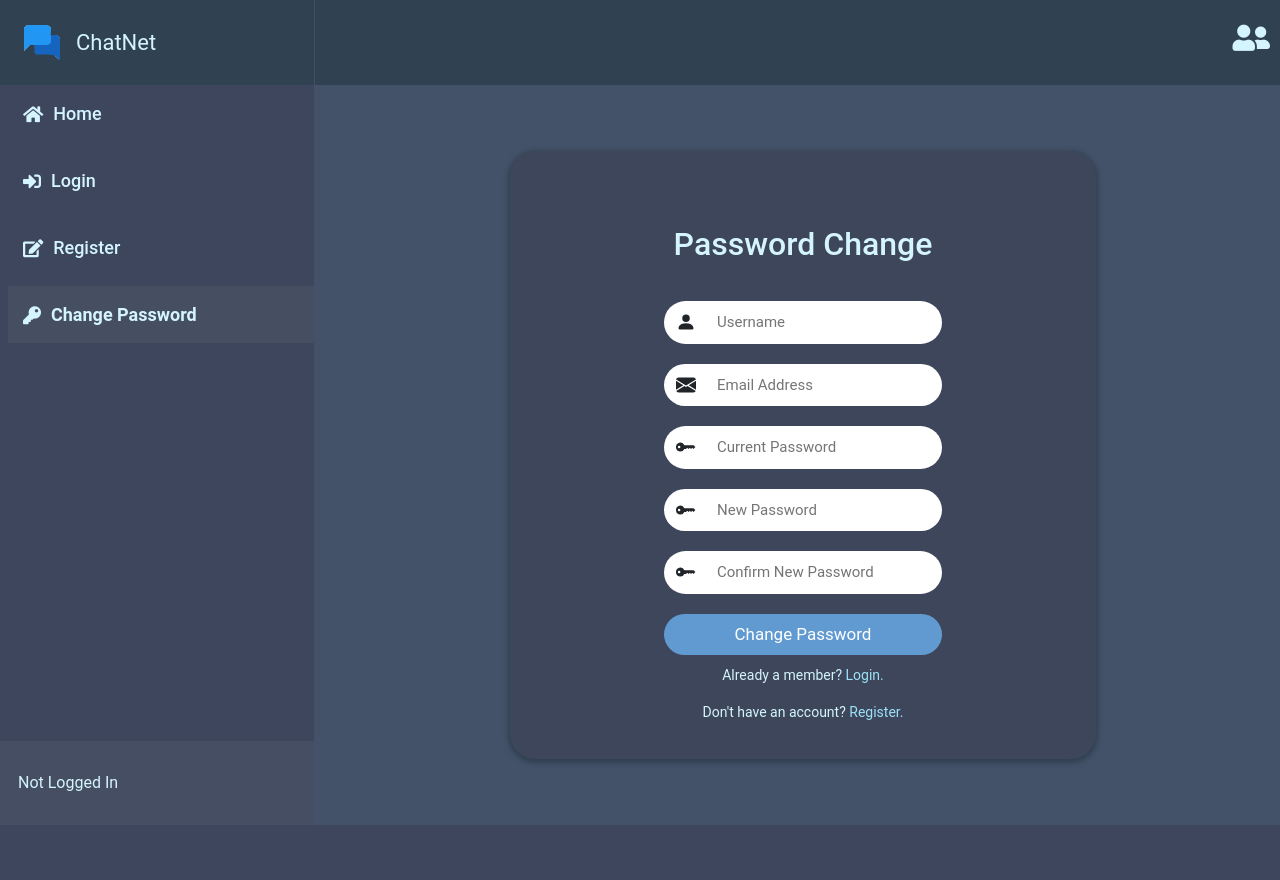
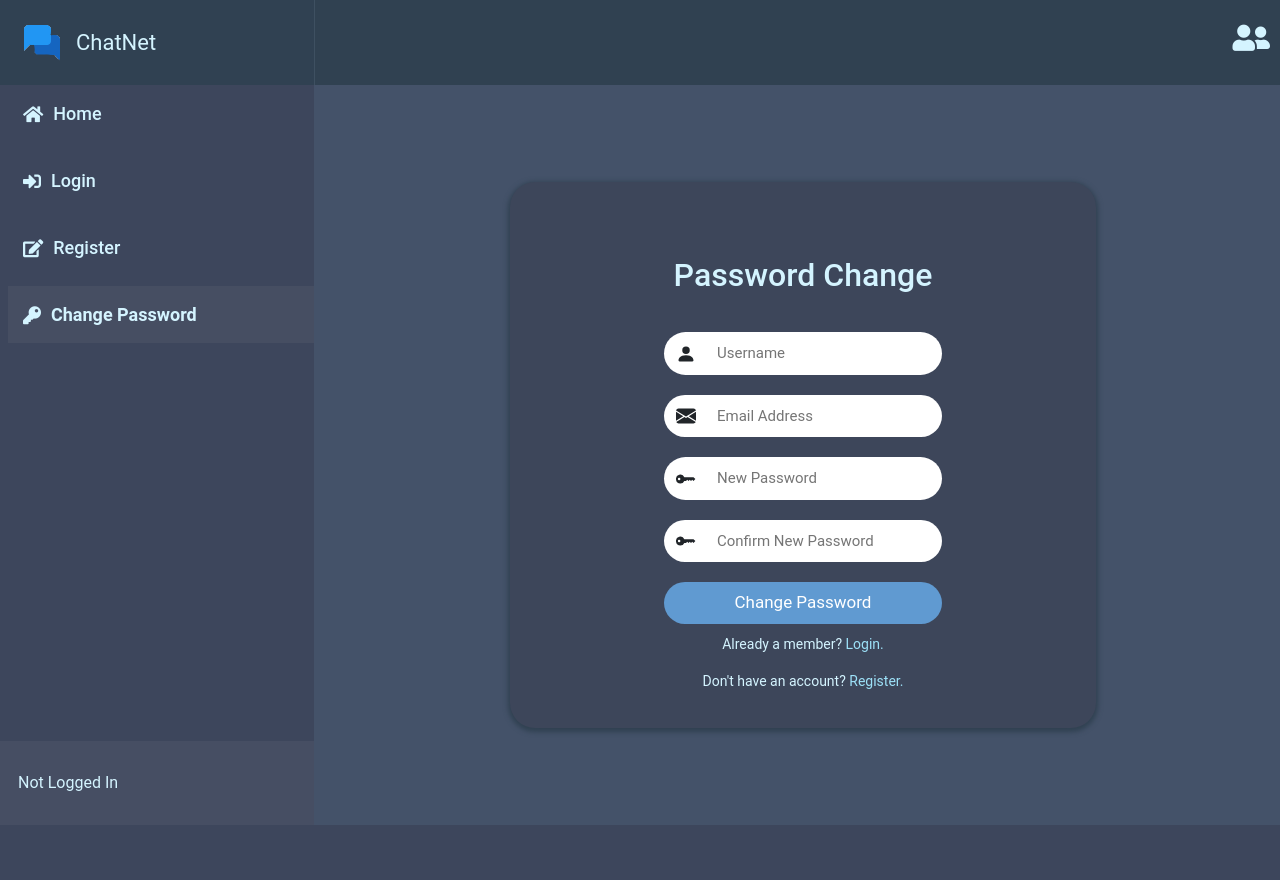
Before and after one commit to adrian-y1/ChatNet, a Django app: page /change_password in a window 1280 px wide. Run offline with Django 4.2, Linux system fonts and the light colour scheme; data that the repository does not hold is empty; parts of the project's set-up code (start-up, migrations or seed data) failed here and were passed over.

Commit message:
Altered Password Change

```diff
--- a/chat/templates/chat/change_password.html
+++ b/chat/templates/chat/change_password.html
@@ -54,16 +54,7 @@
                                 <input type="email" name="email" placeholder="Email Address" required>
                             </div>
                         </div>
-                        <div class="login-input-group">
-                            <div class="input-group">
-                                <span class="input-group-text" id="basic-addon1">
-                                    <svg xmlns="http://www.w3.org/2000/svg" width="20" height="20" fill="currentColor" class="bi bi-key-fill" viewBox="0 0 16 16">
-                                        <path d="M3.5 11.5a3.5 3.5 0 1 1 3.163-5H14L15.5 8 14 9.5l-1-1-1 1-1-1-1 1-1-1-1 1H6.663a3.5 3.5 0 0 1-3.163 2zM2.5 9a1 1 0 1 0 0-2 1 1 0 0 0 0 2z"/>
-                                      </svg>
-                                </span>
-                                <input type="password" name="password" placeholder="Current Password" required>
-                            </div>
-                        </div>
+
                         <div class="login-input-group">
                             <div class="input-group">
                                 <span class="input-group-text" id="basic-addon1">
--- a/chat/templates/chat/layout.html
+++ b/chat/templates/chat/layout.html
@@ -83,7 +83,6 @@
                         </span>
                         {% else %}
                         <span>
-
                             <a href="#" style="font-size: 16px;">Not Logged In</a>
                         </span>
                         {% endif %}
--- a/chat/templates/chat/profile.html
+++ b/chat/templates/chat/profile.html
@@ -66,7 +66,6 @@
         <div class="profile-account col-6">
             <div class="profile-user">
                 <span class="profile-username"><strong>{{ user_profile }}</strong></span>
-                <span class="profile-email"><i class="fa fa-envelope"></i>{{ user_profile.email }}</span>
                 <span class="profile-date"><i class="far fa-calendar-alt"></i>Joined {{ date_joined }}</span>
                 <span class="profile-date"><i class="fas fa-user-friends"></i>Friends ({{ user_profile.friend.all|length }})</span>
             </div>
--- a/chat/views.py
+++ b/chat/views.py
@@ -491,7 +491,6 @@ def change_password(request):
     if request.method == "POST":
         username = request.POST["username"]
         email = request.POST['email']
-        password = request.POST["password"]
         n_password = request.POST['npassword']
         cn_password = request.POST['cnpassword']
 
@@ -503,10 +502,6 @@ def change_password(request):
             return render(request, "chat/change_password.html", {
                 "message": "Email field cannot be blank."
             })
-        if password == '':
-            return render(request, "chat/change_password.html", {
-                "message": "Password field cannot be blank."
-            })
         if n_password == '':
             return render(request, "chat/change_password.html", {
                 "message": "New Password field cannot be blank."
@@ -516,17 +511,16 @@ def change_password(request):
                 "message": "New Password Confirmation field cannot be blank."
             })
 
-        user_auth = authenticate(request, username=username, email=email, password=password)
+        try:
+            get_user = User.objects.get(username=username, email=email)
+            get_user.password = make_password(n_password)
+            get_user.save()
+            return redirect('login')
+        except User.DoesNotExist:
+            return render(request, "chat/change_password.html", {
+                "message": "Invalid username and/or email."
+            })
 
-        if user_auth is not None:
-            user = User.objects.get(username=username)
-            user.password = make_password(n_password)
-            user.save()
-            return redirect('login')
-        else:
-            return render(request, "chat/change_password.html", {
-                "message": "Invalid username and/or email and/or password."
-            })
 
 
 
```
